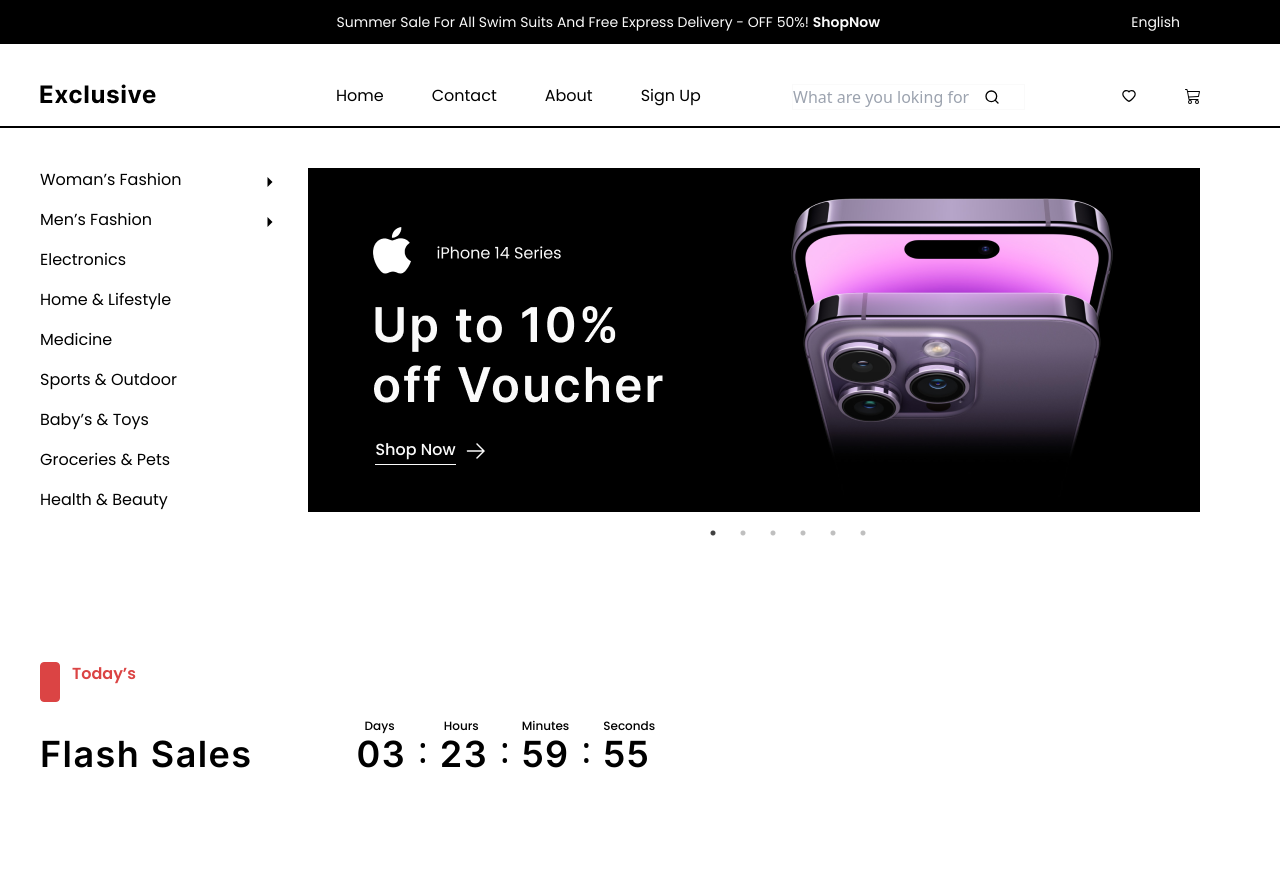
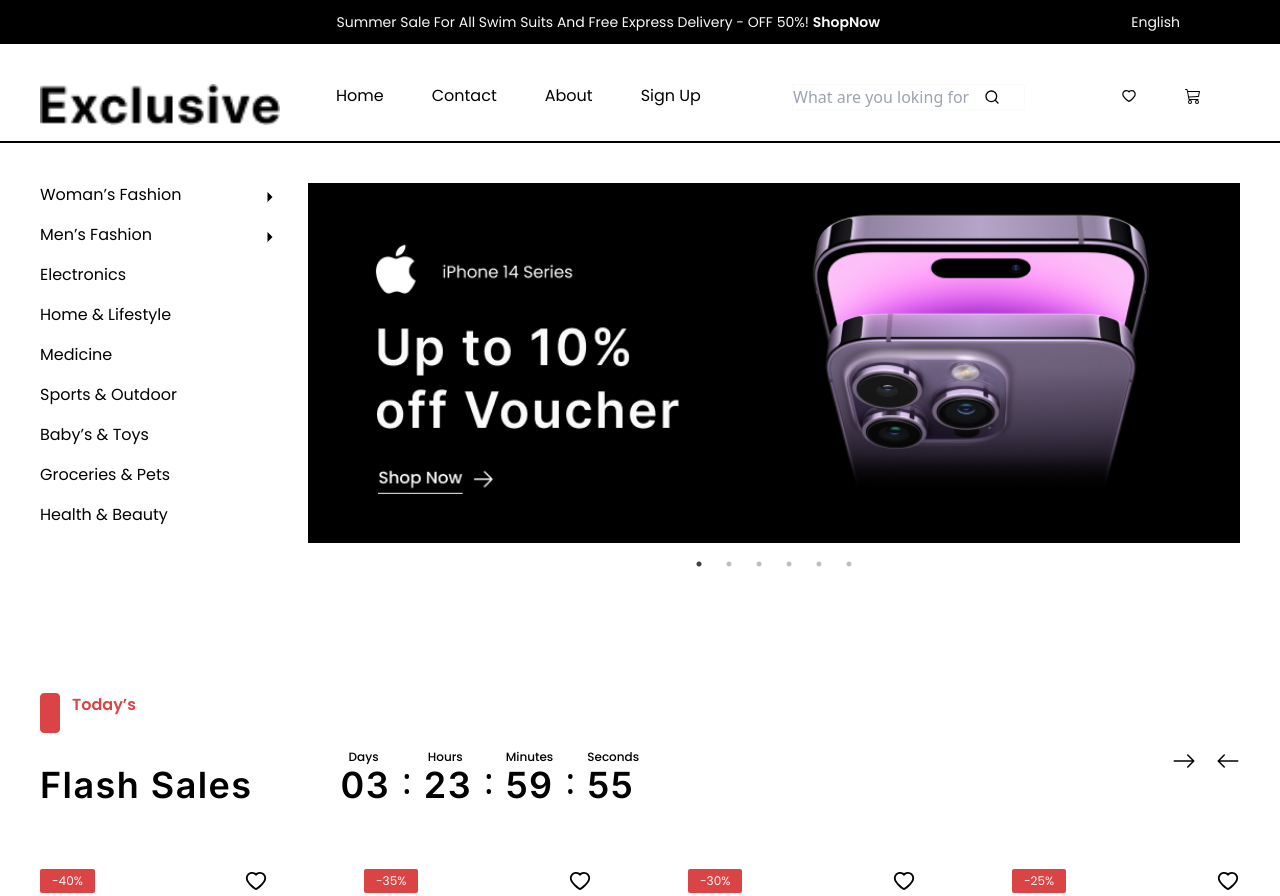
Before and after one commit to MezanRH/Exclusive-website, a React (Vite) app: page / in a window 1280 px wide. Shown: the top 896 px of the page. Before the commit the page ends 800 px from the top, so only its background shows below. Built offline with nearby package versions, Linux system fonts and the light colour scheme.

Commit message:
Today's Part complite

```diff
--- a/src/components/Images.jsx
+++ b/src/components/Images.jsx
@@ -2,7 +2,7 @@ import React from 'react'
 
 const Images = ({src,alt,className}) => {
   return (
-    <img className={className} src={src} alt={alt} />
+    <img className={`bg-auto bg-cover min-h-250 w-full ${className}`} src={src} alt={alt} />
   )
 }
 
--- a/src/components/TimeCondown.jsx
+++ b/src/components/TimeCondown.jsx
@@ -23,7 +23,6 @@ const TimeCondown = ({className,duration}) => {
   let [minutes,setMinuts] = useState(0);
   let [seconds,setSeconds] = useState(0);
 
-  console.log(days)
 
   return (
     <div className={className}>
--- a/src/components/home/Hader.jsx
+++ b/src/components/home/Hader.jsx
@@ -26,7 +26,7 @@ const Hader = ({className}) => {
         <ListItem text="Health & Beauty" className="mt-4"/>
       </div>
       <div className='w-4/5'>
-        <Slide className=" pl-7"/>
+        <Slide className=" ml-7"/>
       </div>
     </Flex>
     </>
--- a/src/components/home/Slide.jsx
+++ b/src/components/home/Slide.jsx
@@ -17,22 +17,22 @@ const Slide = ({className}) => {
   return (
     <Slider {...settings} className={className}>
       <div>
-        <Images src={baner}/>
+        <Images src={baner} className=" bg-cover w-full"/>
       </div>
       <div>
-        <Images src={baner}/>
+        <Images src={baner} className=" bg-cover w-full"/>
       </div>
       <div>
-        <Images src={baner}/>
+        <Images src={baner} className=" bg-cover w-full"/>
       </div>
       <div>
-        <Images src={baner}/>
+        <Images src={baner} className=" bg-cover w-full"/>
       </div>
       <div>
-        <Images src={baner}/>
+        <Images src={baner} className=" bg-cover w-full"/>
       </div>
       <div>
-        <Images src={baner}/>
+        <Images src={baner} className=" bg-cover w-full"/>
       </div>
 
     </Slider>
--- a/src/components/home/Today.jsx
+++ b/src/components/home/Today.jsx
@@ -3,15 +3,38 @@ import Title from './Title'
 import PortionHadding from '../../components/PortionHadding'
 import Flex from '../Flex'
 import TimeCondown from '../TimeCondown'
+import Product from '../product/Product'
+import Game3 from '../../assets/Game3.png'
+import Keyboard from '../../assets/Keybord.png'
+import Monitor from '../../assets/Tv.png'
+import Chair from '../../assets/Cair.png'
+import { BsArrowLeft } from 'react-icons/bs'
+import { BsArrowRight } from 'react-icons/bs'
 
 const Today = ({className}) => {
   return (
     <div className={className}>
 
     <Title text="Today’s" className=" relative ml-8"/>
-    <Flex className=' mt-8'>
-      <PortionHadding text="Flash Sales" className=" mt-4 mr-20"/>
-      <TimeCondown className=" ml-6" duration={4 * 24* 60 * 60 * 1000}/>
+    <Flex className=' mt-8 mb-16'>
+      <div className=' w-1/2'>
+        <Flex>
+          <PortionHadding text="Flash Sales" className=" mt-4 mr-20"/>
+          <TimeCondown className=" ml-2" duration={4 * 24* 60 * 60 * 1000}/>
+        </Flex>
+      </div>
+      <div className='w-1/2'>
+        <Flex className="justify-end">
+          <BsArrowRight className=' mr-5 text-2xl'/>
+          <BsArrowLeft className='text-2xl'/>
+        </Flex>
+      </div>
+    </Flex>
+    <Flex className='justify-between'>
+      <Product img={Game3} badgetext="-40%" alt="Game" text="HAVIT HV-G92 Gamepad" price="120" rating="88"/>
+      <Product img={Keyboard} badgetext="-35%" alt="keybord" text="AK-900 Wired Keyboard" price="960" rating="75"/>
+      <Product img={Monitor} badgetext="-30%" alt="monitor" text="IPS LCD Gaming Monitor" price="370" rating="99"/>
+      <Product img={Chair} badgetext="-25%" alt="Chair" text="S-Series Comfort Chair " price="375" rating="99"/>
     </Flex>
     </div>
   )
--- a/src/components/layouts/Navbar.jsx
+++ b/src/components/layouts/Navbar.jsx
@@ -15,7 +15,7 @@ const Navbar = () => {
       <Container>
       <Flex className="mt-10 mb-4">
         <div className='w-1/5'>
-          <Images src={logo}/>
+          <Images className="min-h-[20px] w-[80px]" src={logo}/>
         </div>
         <div className='w-2/5'>
             <ul className=' justify-end'>
--- a/tailwind.config.js
+++ b/tailwind.config.js
@@ -22,6 +22,9 @@ export default {
       width:{
         19:"19%",
         70:"70%"
+      },
+      minHeight: {
+        '250': '250px',
       }
     },
   },
```
Also changed, not shown: src/assets/Game3.png, src/assets/Keybord.png.
